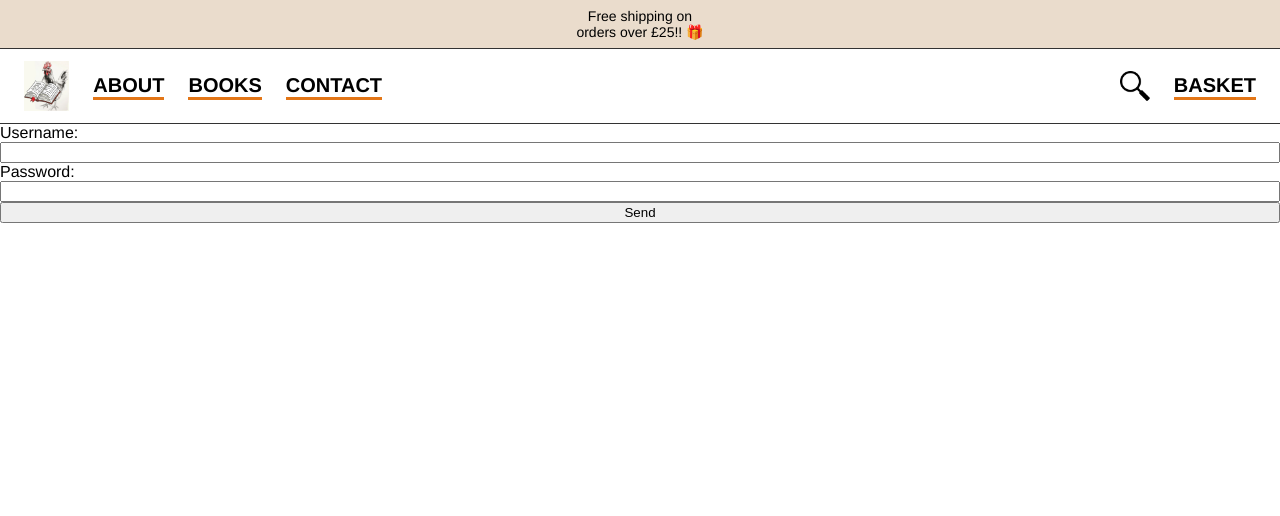
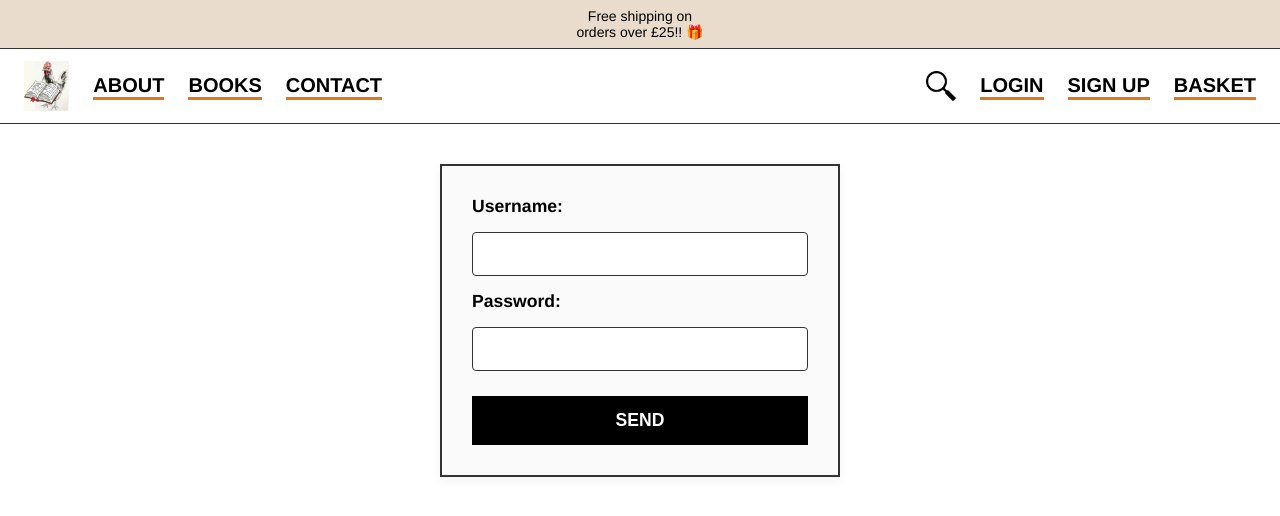
Before and after one commit to Oliver-Haworth/DSD-webdev, a PHP site: page /login.php in a window 1280 px wide. Shown: the top 516 px of the page. Run offline with PHP 8.4, Linux system fonts and the light colour scheme.

Commit message:
login system improved

```diff
--- a/BookShop/global.css
+++ b/BookShop/global.css
@@ -10,9 +10,8 @@
   --transition: 0.2s ease-in-out;
 
   /* Fonts */
-  --font-serif: 'Playfair Display', Georgia, serif;
-  --font-sans: 'Helvetica Neue', Arial, sans-serif;
-
+  --font-serif: "Playfair Display", Georgia, serif;
+  --font-sans: "Helvetica Neue", Arial, sans-serif;
 }
 
 /* =====================================
@@ -82,7 +81,9 @@ img {
   text-decoration: none;
   border-bottom: 3px solid var(--accent);
   line-height: 1.2;
-  transition: color var(--transition), border-color var(--transition);
+  transition:
+    color var(--transition),
+    border-color var(--transition);
 }
 
 .navBarLink:hover,
@@ -200,7 +201,9 @@ img {
   width: 100%;
   max-width: 300px;
   background-color: #ffffff;
-  transition: transform var(--transition), box-shadow var(--transition);
+  transition:
+    transform var(--transition),
+    box-shadow var(--transition);
 }
 
 .item:hover {
@@ -260,3 +263,65 @@ img {
   justify-content: center;
   flex-direction: column;
 }
+
+/* =====================================
+   Account & Form Styles
+===================================== */
+
+/* Nav greeting for logged-in users */
+.navUserGreeting {
+  color: var(--accent);
+  font-size: 1.25rem;
+  font-family: var(--font-serif);
+  font-weight: 700;
+  margin-right: 10px;
+}
+
+/* Form Container */
+.contactForm {
+  display: flex;
+  flex-direction: column;
+  max-width: 400px;
+  margin: 40px auto; /* Centers the form on the page */
+  padding: 30px;
+  gap: 15px; /* Adds space between inputs */
+  background-color: var(--bg-light);
+  border: 2px solid var(--border);
+  box-shadow: 0 4px 10px rgba(0, 0, 0, 0.05);
+}
+
+.contactForm label {
+  font-weight: 700;
+  font-size: 1.1rem;
+  color: var(--text-main);
+}
+
+.contactForm input {
+  padding: 12px;
+  font-size: 1rem;
+  font-family: var(--font-sans);
+  border: 1px solid var(--border);
+  border-radius: 4px;
+}
+
+.contactForm input:focus {
+  outline: 2px solid var(--accent);
+  outline-offset: 2px;
+}
+
+.contactForm button {
+  margin-top: 10px;
+  padding: 14px;
+  background-color: var(--text-main);
+  color: #ffffff;
+  font-size: 1.1rem;
+  font-weight: 900;
+  border: none;
+  cursor: pointer;
+  text-transform: uppercase;
+  transition: background-color var(--transition);
+}
+
+.contactForm button:hover {
+  background-color: var(--accent);
+}
--- a/BookShop/header.php
+++ b/BookShop/header.php
@@ -1,4 +1,8 @@
-<!-- header.php -->
+<?php
+if (session_status() === PHP_SESSION_NONE) {
+    session_start();
+}
+?>
 <div class="saleBar">
   Free shipping on<br> orders over £25!! 🎁
 </div>
@@ -15,6 +19,15 @@
 
   <div class="navBarContent">
     <img class="searchIcon" src="assets/searchIcon.png" alt="magnifying glass icon">
-    <a class="navBarLink" href="basket.php">BASKET</a>
+
+    <?php if (isset($_SESSION['user_id'])): ?>
+        <span class="navBarLink">Hi, <?php echo htmlspecialchars($_SESSION['username']); ?>!</span>
+        <a class="navBarLink" href="basket.php">BASKET</a>
+        <a class="navBarLink" href="logout.php">LOGOUT</a>
+    <?php else: ?>
+        <a class="navBarLink" href="login.php">LOGIN</a>
+        <a class="navBarLink" href="signup.php">SIGN UP</a>
+        <a class="navBarLink" href="basket.php">BASKET</a>
+    <?php endif; ?>
   </div>
 </div>
--- a/BookShop/signup.php
+++ b/BookShop/signup.php
@@ -62,8 +62,6 @@ if ($_SERVER['REQUEST_METHOD'] === 'POST') {
     <?php include 'header.php'; ?>
     <main>
 
-      <h2>Create an Account</h2>
-
       <?php if ($error): ?>
           <p style="color: red;"><?php echo htmlspecialchars($error); ?></p>
       <?php endif; ?>
```
Also changed, not shown: BookShop/about.php (+5 -3 lines), BookShop/basket.php (+12 -1 lines), BookShop/logout.php (added, +10 -0 lines).
